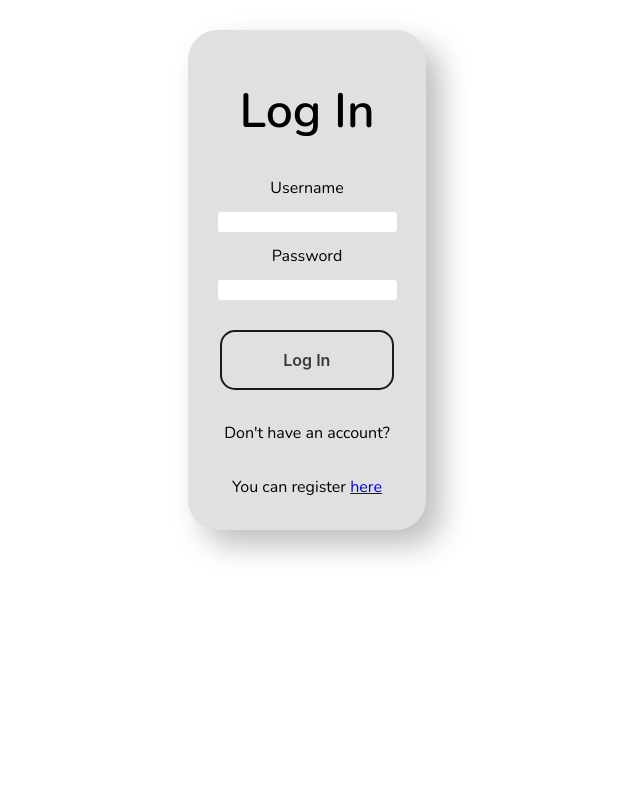
After one commit to rauliesan/ToDoPython, a Python web app: template templates/log-in.html in a window 1280 px wide. The commit adds this page. Shown: the whole page, without its empty margins (333-973 px from the left). Run offline with Jinja, Linux system fonts and the light colour scheme; the template is opened without the code that fills it, so the values that code supplies are empty.

Commit message:
Creating html and styles files

```diff
--- /dev/null
+++ b/notes.txt
@@ -0,0 +1,6 @@
+Hacer que las tareas se vean en recuadros minimalistas y limpios
+Que cuando se le pase el raton por encima se vean como relucir o algún efecto limpio
+Que cuando esté el ratón encima aparezca un texto minimalista con un recuadro de que haga click para darla como finalizada la tarea
+Cuando haga click en la tarea que se meta para dentro y como desaparezca o haga algún tipo de animación
+Que se dividan en tareas realizadas y no realizadas arriba en el cabecero, y en la derecha del todo esté la cuenta
+Que la página index sea una página de inicio antes de querer iniciar sesión o registrarse pero que te de la opción a ello
--- a/styles/styles.css
+++ b/styles/styles.css
@@ -0,0 +1,145 @@
+body {
+    text-align: center;
+    font-family: 'Nunito', sans-serif;
+    justify-content: center;
+    align-items: center;    /* Centrar vertical */
+    display: flex;
+    height: 100vh;          /* Altura completa */
+    margin: 0;              /* quitar margenes por defecto */
+}
+
+
+h1 {
+    font-size: 3em;
+}
+
+/* From Uiverse.io by e-coders */
+button {
+    appearance: none;
+    background-color: transparent;
+    border: 0.125em solid #1A1A1A;
+    border-radius: 0.9375em;
+    box-sizing: border-box;
+    color: #3B3B3B;
+    cursor: pointer;
+    display: inline-block;
+    font-family: Roobert, -apple-system, BlinkMacSystemFont, "Segoe UI", Helvetica, Arial, sans-serif, "Apple Color Emoji", "Segoe UI Emoji", "Segoe UI Symbol";
+    font-size: 16px;
+    font-weight: 600;
+    line-height: normal;
+    min-height: 3.75em;
+    min-width: 0;
+    outline: none;
+    padding: 1em 2.3em;
+    text-align: center;
+    text-decoration: none;
+    transition: all 300ms cubic-bezier(.23, 1, 0.32, 1);
+    user-select: none;
+    -webkit-user-select: none;
+    touch-action: manipulation;
+    will-change: transform;
+    margin: 1em;
+}
+
+button:disabled {
+    pointer-events: none;
+}
+
+button:hover {
+    color: #fff;
+    background-color: #1A1A1A;
+    box-shadow: rgba(0, 0, 0, 0.25) 0 8px 15px;
+    transform: translateY(-2px);
+}
+
+button:active {
+    box-shadow: none;
+    transform: translateY(0);
+}
+
+.info, #formLogIn{
+    position: relative;
+    top: -15%;
+}
+
+input{
+    border-style: none;
+    border-radius: 3px;
+    margin: 1em;
+    font-family: 'Nunito', sans-serif;
+}
+
+
+/* Check Button */
+/* From Uiverse.io by bimbx */
+/* Hide the default checkbox */
+.container input {
+    position: absolute;
+    opacity: 0;
+    cursor: pointer;
+    height: 0;
+    width: 0;
+}
+
+.container {
+    display: block;
+    position: relative;
+    cursor: pointer;
+    font-size: 20px;
+    user-select: none;
+}
+
+/* Create a custom checkbox */
+.checkmark {
+    position: relative;
+    top: 0;
+    left: 0;
+    height: 1.3em;
+    width: 1.3em;
+    background: #606062;
+    border-radius: 5px;
+    box-shadow: 0px 0px 1px rgba(0, 0, 0, 0.30), 0px 1px 1px rgba(0, 5);
+}
+
+/* When the checkbox is checked, add a blue background */
+.container input:checked~.checkmark {
+    background-image: linear-gradient(#b9e9b3, #a8e4a0)
+}
+
+/* Create the checkmark/indicator (hidden when not checked) */
+.checkmark:after {
+    content: "";
+    position: absolute;
+    display: none;
+}
+
+/* Show the checkmark when checked */
+.container input:checked~.checkmark:after {
+    display: block;
+}
+
+/* Style the checkmark/indicator */
+.container .checkmark:after {
+    left: 0.45em;
+    top: 0.25em;
+    width: 0.25em;
+    height: 0.5em;
+    border: solid white;
+    border-width: 0 0.15em 0.15em 0;
+    transform: rotate(45deg);
+}
+
+
+/* Card */
+/* From Uiverse.io by adamgiebl */
+.card {
+    min-width: 190px;
+    min-height: 254px;
+    border-radius: 30px;
+    background: #e0e0e0;
+    box-shadow: 15px 15px 30px #bebebe,
+        -15px -15px 30px #ffffff;
+    padding: 1em;
+    display: flex;
+    flex-direction: column;
+}
--- /dev/null
+++ b/templates/log-in.html
@@ -0,0 +1,22 @@
+<!DOCTYPE html>
+<html lang="en">
+<head>
+    <meta charset="UTF-8">
+    <meta name="viewport" content="width=device-width, initial-scale=1.0">
+    <title>Log In</title>
+    <link rel="stylesheet" href="../styles/styles.css">
+    <link href="https://fonts.googleapis.com/css2?family=Nunito:wght@400;600&display=swap" rel="stylesheet">
+</head>
+<body>
+    <form class="card" id="formLogIn">
+        <h1>Log In</h1>
+        <label for="username">Username</label>
+        <input type="text" id="username">
+        <label for="password">Password</label>
+        <input type="password" id="password">
+        <button>Log In</button>
+        <p>Don't have an account?</p>
+        <p>You can register <a href="register.html">here</a></p>
+    </form>
+</body>
+</html>
--- /dev/null
+++ b/templates/settings.html
@@ -0,0 +1 @@
+<!--Aquí va la pantalla de actualización del perfil de usuario, y habría que crear los métodos correspondientes en el backend-->
```
Also changed, not shown: templates/index.html (+22 -5 lines), templates/register.html (added, +22 -0 lines), templates/done.html (added), templates/to-do.html (added).
